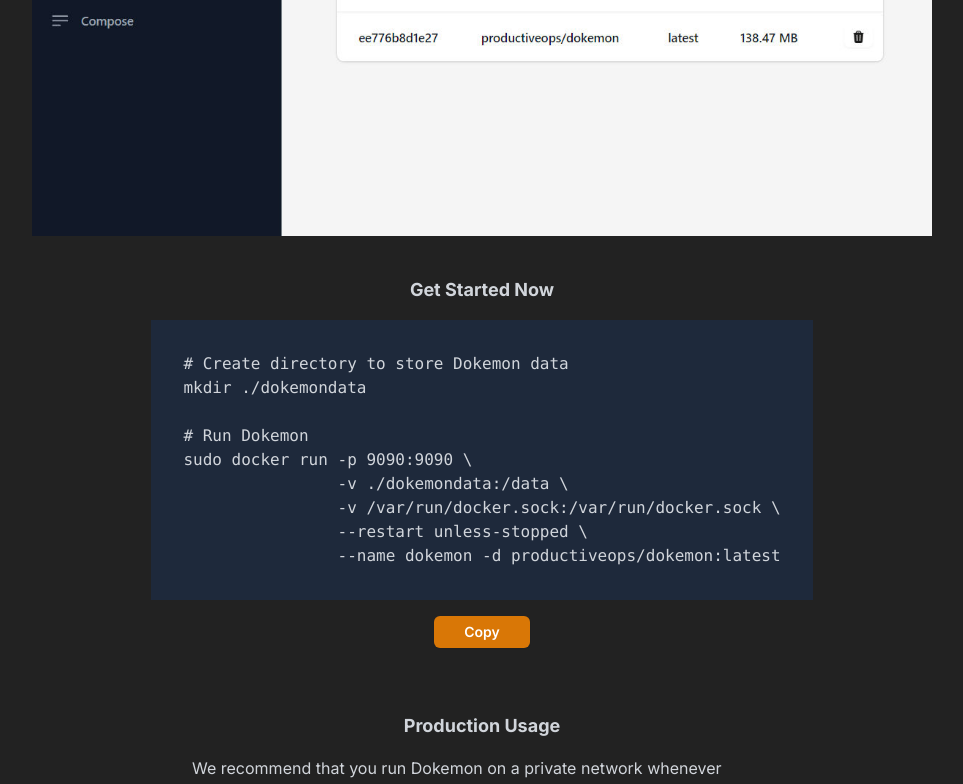
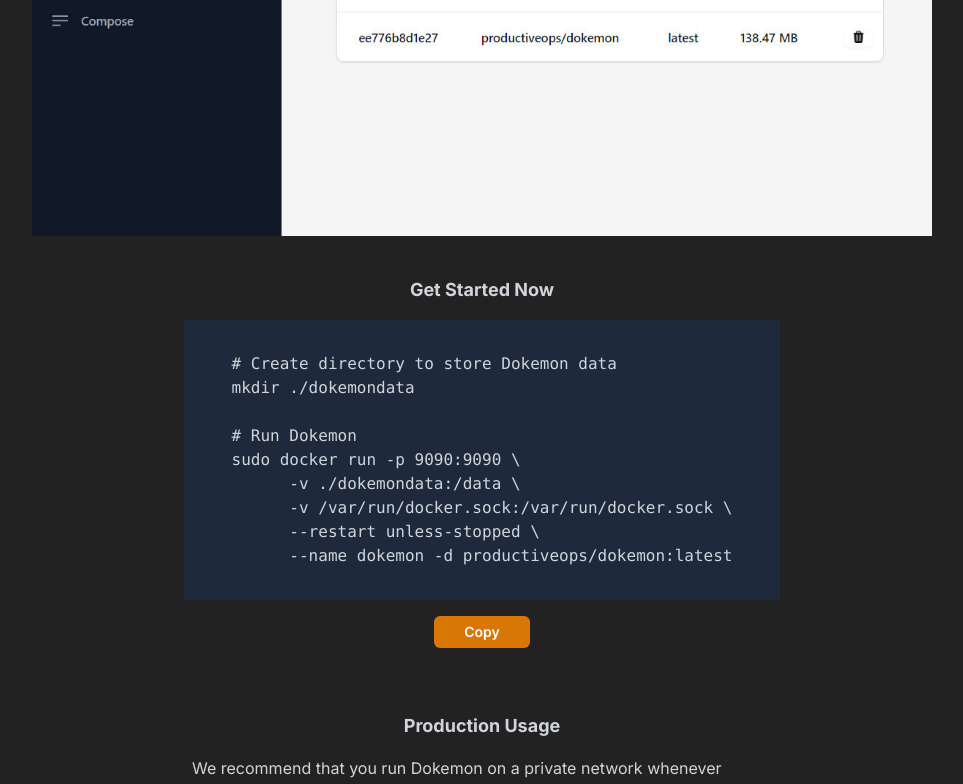
Before and after one commit to javastraat/dokemon-site, a Next.js app: page / in a window 1280 px wide. Shown: the part 493-1277 px from the top of the page, without its empty margins (158-1121 px from the left). Built offline with nearby package versions, Linux system fonts and the light colour scheme.

Commit message:
Mobile fix

```diff
--- a/src/app/page.tsx
+++ b/src/app/page.tsx
@@ -10,10 +10,10 @@
 
 # Run Dokemon
 sudo docker run -p 9090:9090 \\
-                -v ./dokemondata:/data \\
-                -v /var/run/docker.sock:/var/run/docker.sock \\
-                --restart unless-stopped \\
-                --name dokemon -d productiveops/dokemon:latest`;
+      -v ./dokemondata:/data \\
+      -v /var/run/docker.sock:/var/run/docker.sock \\
+      --restart unless-stopped \\
+      --name dokemon -d productiveops/dokemon:latest`;
 
   return (
     <>
@@ -47,7 +47,7 @@
         </div>
         <h3 className="text-lg font-bold mb-4">Get Started Now</h3>
         <div className="mb-4 text-xs sm:text-base">
-          <pre className="bg-slate-800 p-4 sm:p-8 focus:outline-none font-mono">
+          <pre className="bg-slate-800 p-4 sm:p-8 md:px-12 focus:outline-none font-mono">
             {command}
           </pre>
         </div>
```
